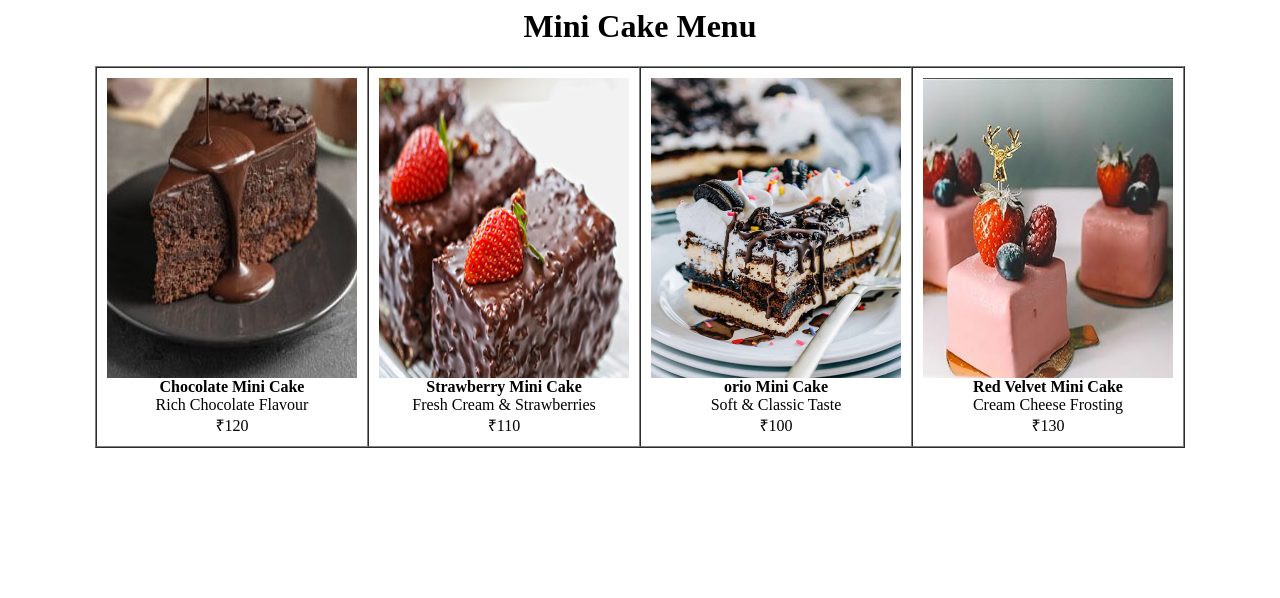
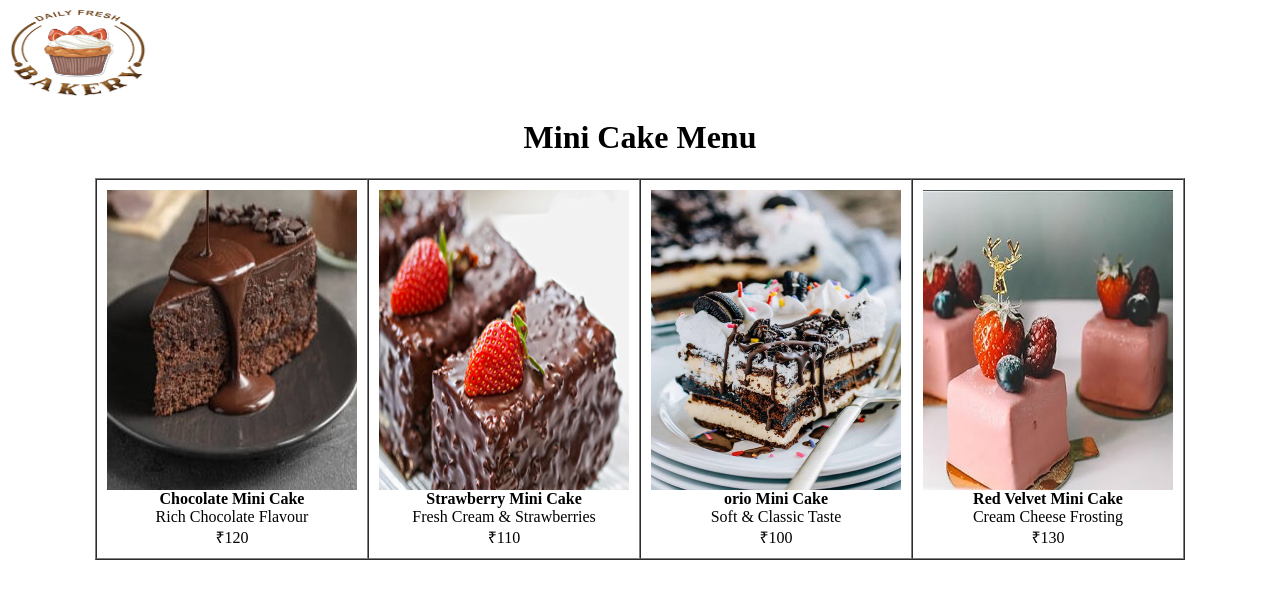
Before and after one commit to poojatelada21/Html-, a plain HTML site: page menu.html in a window 1280 px wide. Drawn offline with Linux system fonts and the light colour scheme.

Commit message:
logo added

```diff
--- a/menu.html
+++ b/menu.html
@@ -1,5 +1,10 @@
 <html>
 <body>
+  <header>
+    <a href="./index.html">
+      <img src="./image/logo.png" alt="Mini Cake Shop Logo" width="140" height="90git ">
+    </a>
+  </header>
     <center>
     <h1>Mini Cake Menu</h1>
     </center>
```
